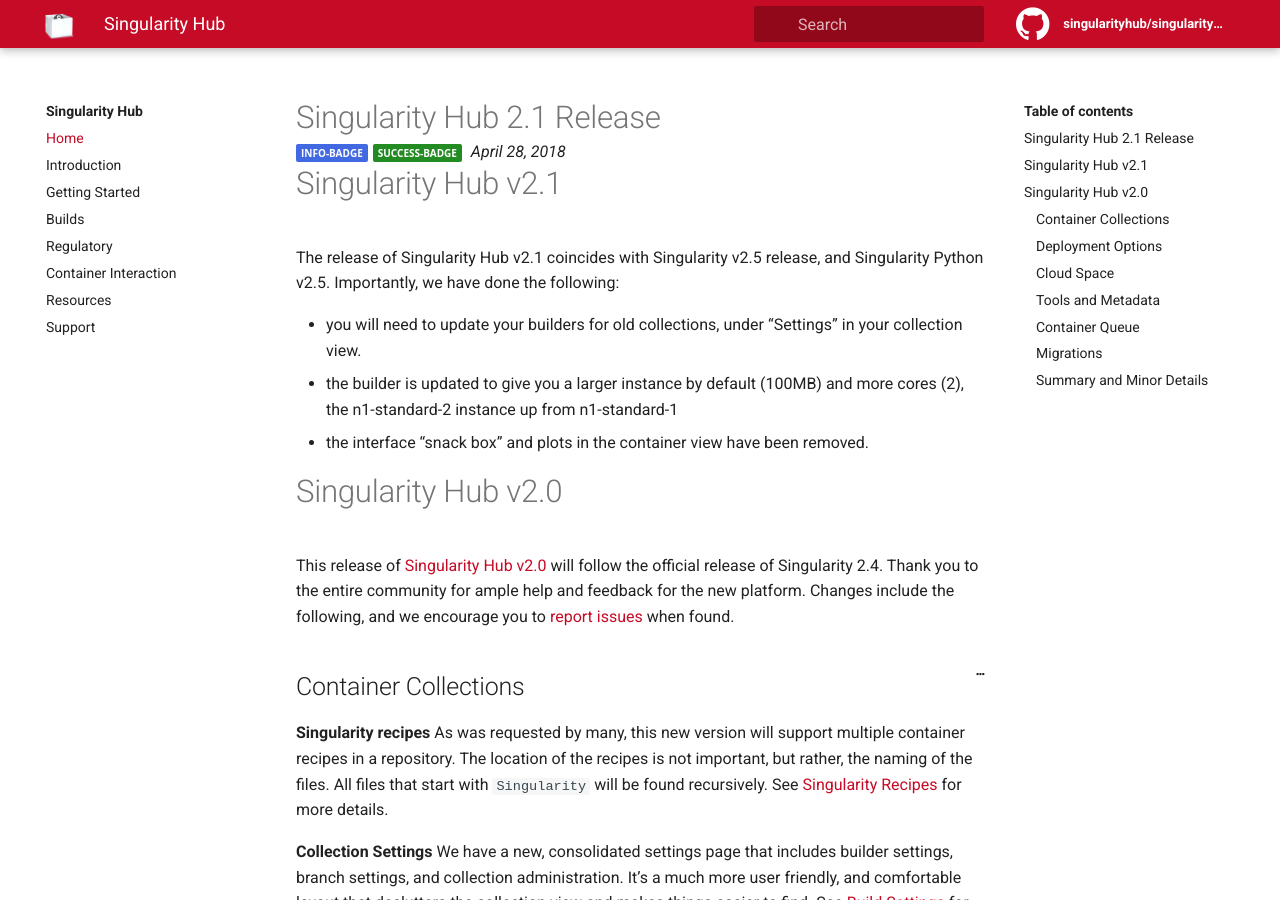
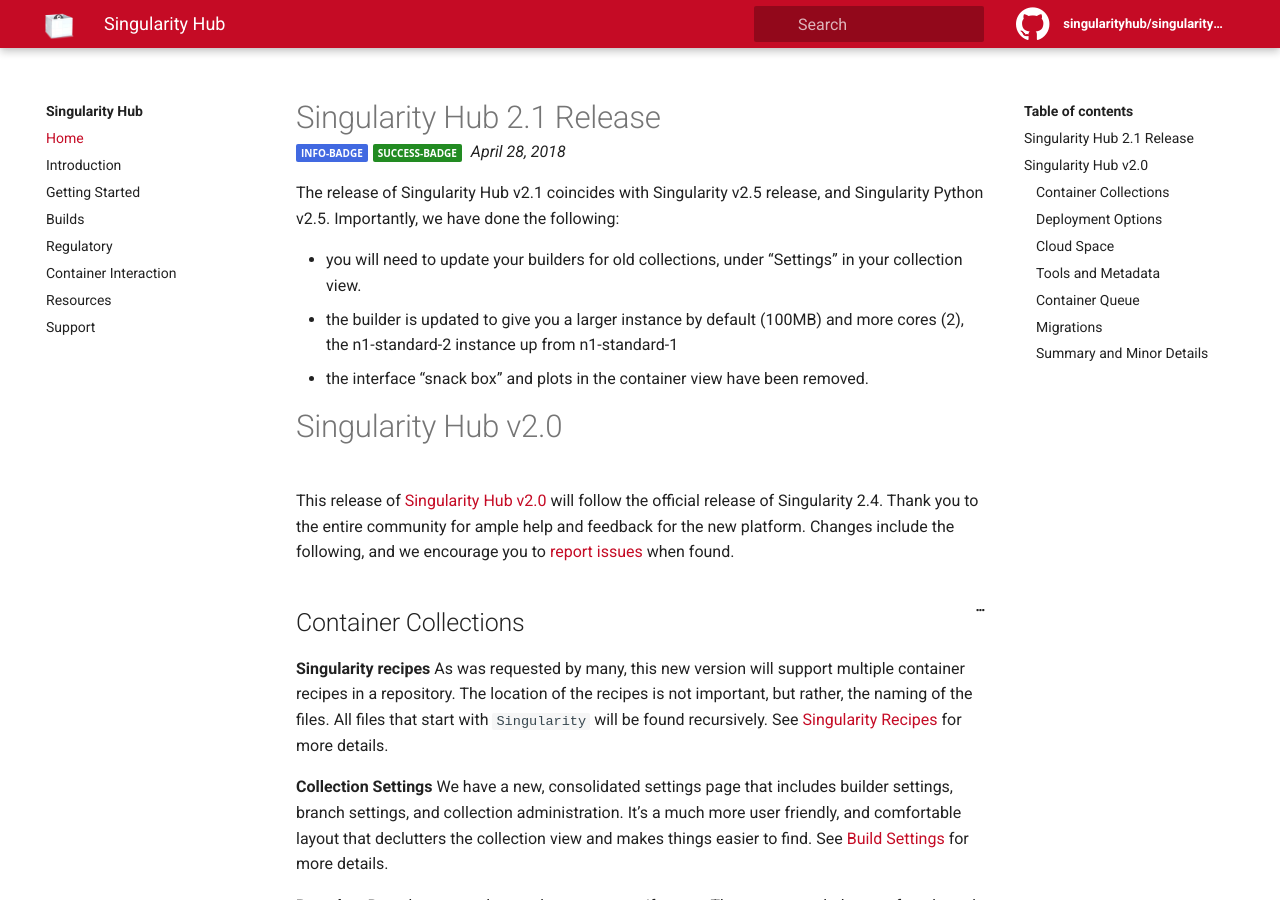
Before and after one commit to singularityhub/singularityhub-docs, a Jekyll site: the page built from _posts/2018-04-28-version-2.md, in a window 1280 px wide and 900 px high. Built offline with Jekyll 4.4.1, drawn with Linux system fonts in a browser that asks for light colours; our own code applies the rules of GitHub Pages for plain Markdown files.

Commit message:
try without title
Signed-off-by: Vanessa Sochat <vsochat@stanford.edu>

```diff
--- a/_posts/2018-04-28-version-2.md
+++ b/_posts/2018-04-28-version-2.md
@@ -8,8 +8,6 @@ badges:
  - type: success
    tag: success-badge
 ---
-
-# Singularity Hub v2.1
 
 The release of Singularity Hub v2.1 coincides with Singularity v2.5 release, and Singularity Python v2.5. Importantly, we have done the following:
 
```
